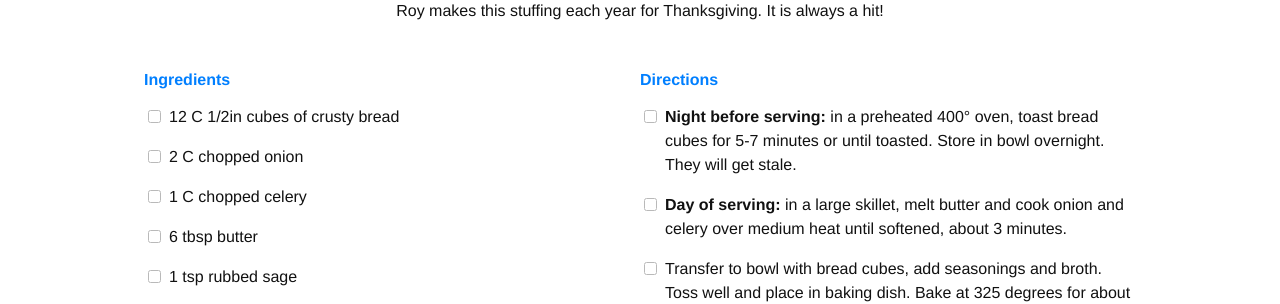
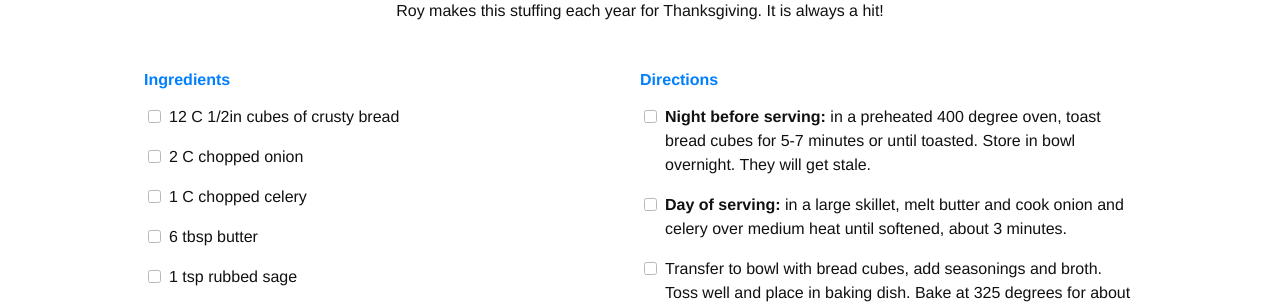
Before and after one commit to roykroth/roth-recipes, a Jekyll site: the page built from _recipes/roys-stuffing.md, in a window 1280 px wide. Shown: the part 635-939 px from the top of the page. Built offline with Jekyll 4.4.1, drawn with Linux system fonts in a browser that asks for light colours; nearby versions of some CDN libraries; some web fonts are replaced.

Commit message:
Updating Recipes Wed Jan  9 19:52:56 PST 2019

```diff
--- a/_recipes/roys-stuffing.md
+++ b/_recipes/roys-stuffing.md
@@ -16,7 +16,7 @@ ingredients:
 - 1 1/2 C chicken broth
 
 directions:
-- "**Night before serving:** in a preheated 400&deg; oven, toast bread cubes for 5-7 minutes or until toasted. Store in bowl overnight. They will get stale."
+- "**Night before serving:** in a preheated 400 degree oven, toast bread cubes for 5-7 minutes or until toasted. Store in bowl overnight. They will get stale."
 - "**Day of serving:** in a large skillet, melt butter and cook onion and celery over medium heat until softened, about 3 minutes."
 - Transfer to bowl with bread cubes, add seasonings and broth. Toss well and place in baking dish. Bake at 325 degrees for about 20 minutes.
 
```
